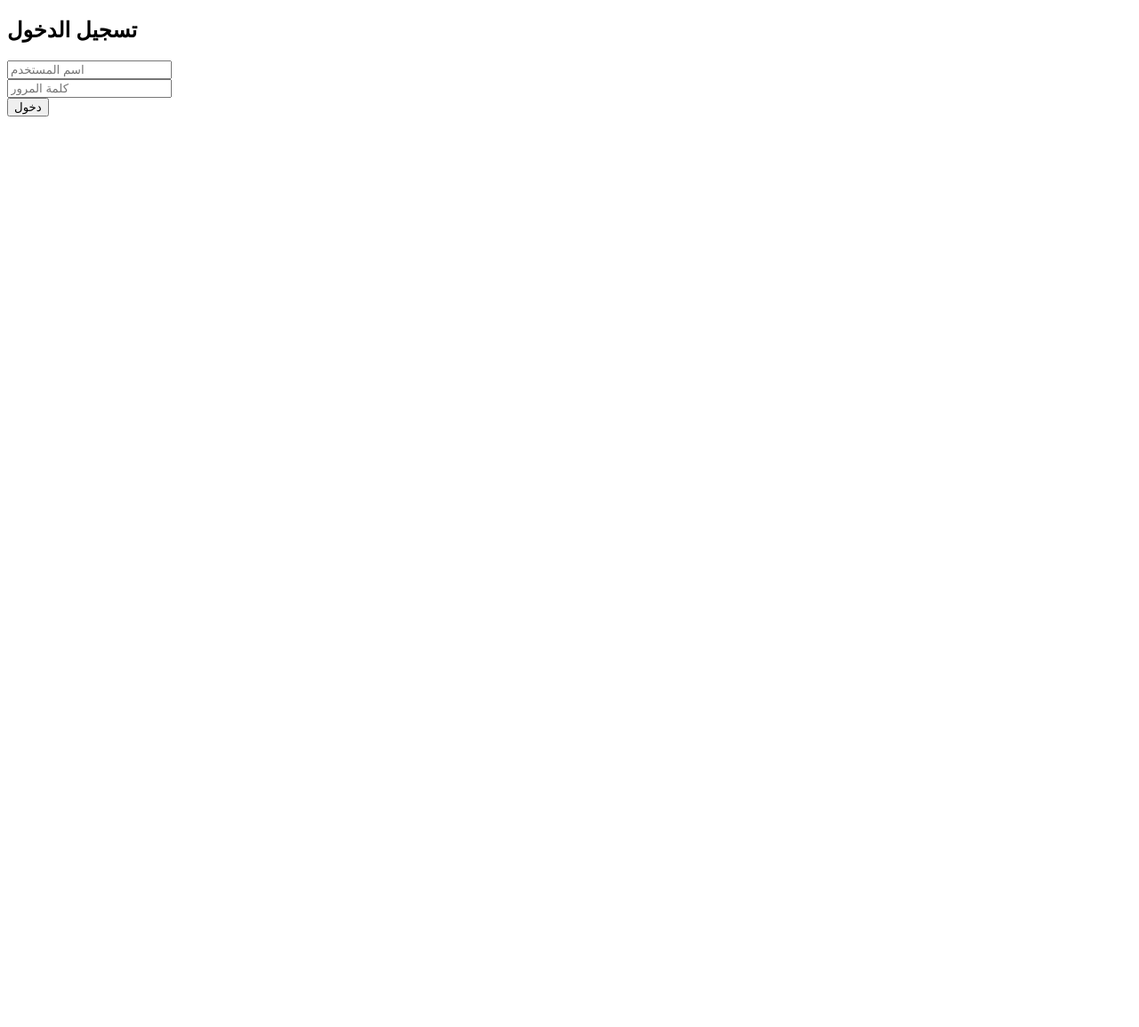
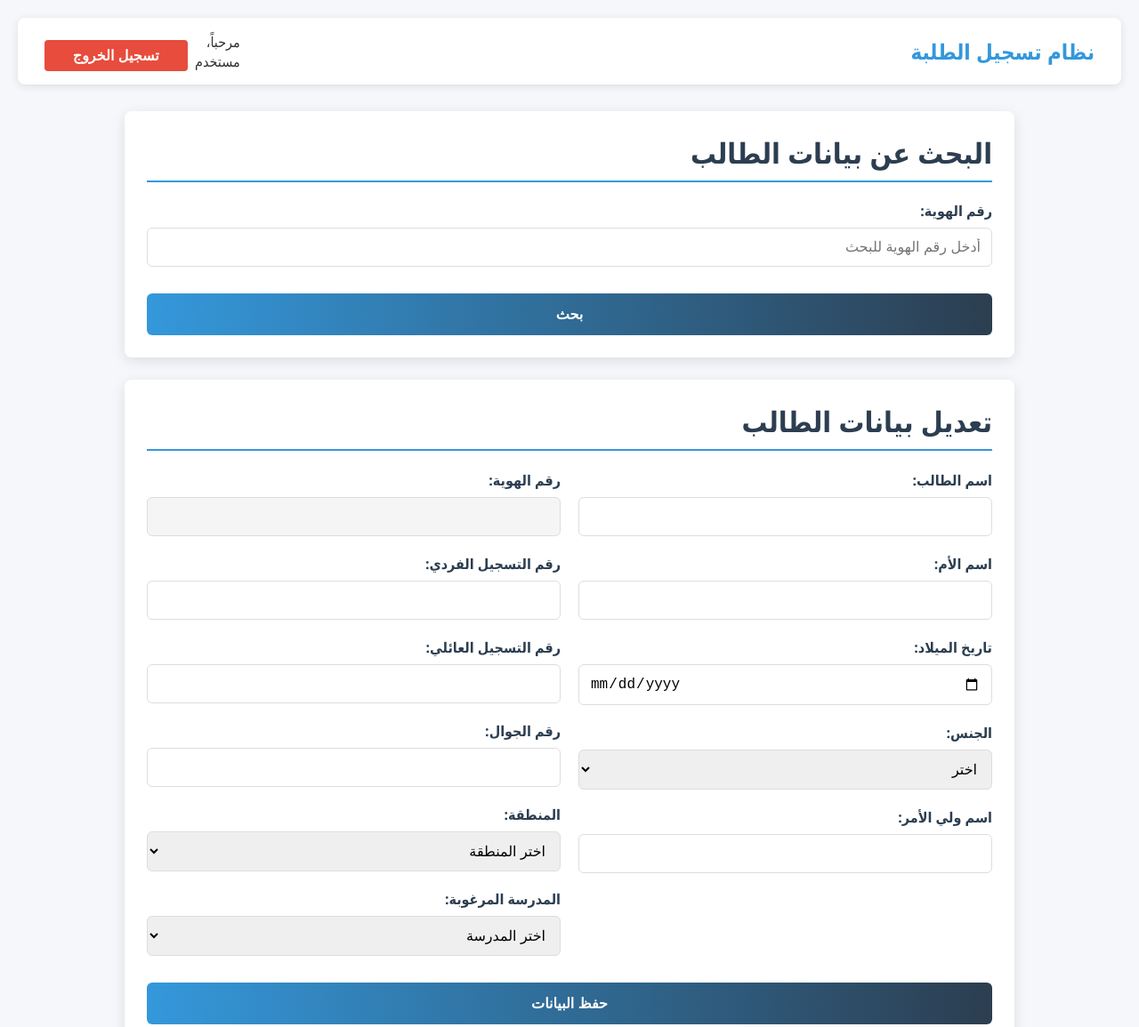
Before and after one commit to marwan-zaid/StudentRS, a website: page index.html in a window 1280 px wide. Shown: the top 1155 px of the page at 89% size. Before the commit the page ends 800 px from the top, so only its background shows below. Drawn offline with Linux system fonts and the light colour scheme.

Commit message:
index.html

```diff
--- a/index.html
+++ b/index.html
@@ -1,17 +1,90 @@
 <!DOCTYPE html>
-<html lang="ar">
+<html dir="rtl">
 <head>
-<meta charset="UTF-8">
-<title>تسجيل دخول الموظف</title>
-<link rel="manifest" href="manifest.json">
+  <meta charset="utf-8">
+  <meta name="viewport" content="width=device-width, initial-scale=1.0">
+  <title>نظام تسجيل الطلبة</title>
+  <style>
+    body { font-family: 'Segoe UI', Tahoma, Geneva, Verdana, sans-serif; background: #f5f7fa; margin: 0; padding: 20px; color: #333; }
+    .header { background: white; padding: 15px 30px; box-shadow: 0 2px 10px rgba(0,0,0,0.1); display:flex; justify-content: space-between; align-items:center; margin-bottom:30px; border-radius:8px; }
+    .logo { font-size:24px; font-weight:bold; color:#3498db; }
+    .user-info { display:flex; align-items:center; }
+    .welcome { margin-right:15px; }
+    .logout-btn { background:#e74c3c; color:white; padding:8px 15px; border:none; border-radius:4px; cursor:pointer; font-weight:bold; }
+    .container { max-width:1000px; margin:0 auto; }
+    .card { background:white; border-radius:8px; box-shadow:0 4px 15px rgba(0,0,0,0.1); padding:25px; margin-bottom:25px; }
+    h1 { color:#2c3e50; border-bottom:2px solid #3498db; padding-bottom:10px; margin-top:0; }
+    .form-group { margin-bottom:20px; }
+    label { display:block; margin-bottom:8px; font-weight:bold; color:#2c3e50; }
+    input, select { width:100%; padding:12px; border:1px solid #ddd; border-radius:6px; font-size:16px; box-sizing:border-box; }
+    input:focus, select:focus { border-color:#3498db; outline:none; box-shadow:0 0 5px rgba(52,152,219,0.5); }
+    input[readonly] { background-color:#f5f5f5; cursor:not-allowed; }
+    button { background: linear-gradient(to right,#3498db,#2c3e50); color:white; padding:14px; border:none; border-radius:6px; cursor:pointer; font-size:16px; width:100%; font-weight:bold; margin-top:10px; }
+    button.secondary { background: linear-gradient(to right,#95a5a6,#7f8c8d); }
+    .message { padding:12px; border-radius:5px; margin-top:15px; text-align:center; display:none; }
+    .error { background-color:#fadbd8; color:#e74c3c; }
+    .success { background-color:#d5f5e3; color:#27ae60; }
+    .info { background-color:#d6eaf8; color:#3498db; }
+    .search-result { display:none; margin-top:20px; }
+    .student-info { background-color:#f8f9fa; padding:20px; border-radius:6px; border-left:4px solid #3498db; }
+    .student-field { margin-bottom:10px; display:flex; }
+    .student-field label { width:180px; margin-bottom:0; color:#7f8c8d; }
+    .student-field span { font-weight:bold; }
+    .two-columns { display:flex; gap:20px; }
+    .two-columns > div { flex:1; }
+    @media (max-width:768px){ .two-columns { flex-direction:column; } }
+  </style>
 </head>
 <body>
-<h2>تسجيل الدخول</h2>
-<input type="text" id="username" placeholder="اسم المستخدم"><br>
-<input type="password" id="password" placeholder="كلمة المرور"><br>
-<button onclick="login()">دخول</button>
-<p id="msg"></p>
+  <div class="header">
+    <div class="logo">نظام تسجيل الطلبة</div>
+    <div class="user-info">
+      <div class="welcome">مرحباً، <span id="userDisplayName">مستخدم</span></div>
+      <button class="logout-btn" onclick="logout()">تسجيل الخروج</button>
+    </div>
+  </div>
 
-<script src="app.js"></script>
+  <div class="container">
+    <!-- البحث عن الطالب -->
+    <div class="card">
+      <h1>البحث عن بيانات الطالب</h1>
+      <div class="form-group">
+        <label for="idNumber">رقم الهوية:</label>
+        <input type="text" id="idNumber" placeholder="أدخل رقم الهوية للبحث">
+      </div>
+      <button onclick="searchStudent()">بحث</button>
+      <div id="searchMessage" class="message"></div>
+      <div id="searchResult" class="search-result">
+        <h2>نتيجة البحث:</h2>
+        <div id="studentInfo" class="student-info"></div>
+      </div>
+    </div>
+
+    <!-- تعديل البيانات -->
+    <div class="card">
+      <h1>تعديل بيانات الطالب</h1>
+      <div class="two-columns">
+        <div>
+          <div class="form-group"><label for="fullName">اسم الطالب:</label><input type="text" id="fullName"></div>
+          <div class="form-group"><label for="motherName">اسم الأم:</label><input type="text" id="motherName"></div>
+          <div class="form-group"><label for="birthDate">تاريخ الميلاد:</label><input type="date" id="birthDate"></div>
+          <div class="form-group"><label for="gender">الجنس:</label><select id="gender"><option value="">اختر</option><option value="ذكر">ذكر</option><option value="أنثى">أنثى</option></select></div>
+          <div class="form-group"><label for="guardianName">اسم ولي الأمر:</label><input type="text" id="guardianName"></div>
+        </div>
+        <div>
+          <div class="form-group"><label for="idNumber2">رقم الهوية:</label><input type="text" id="idNumber2" readonly></div>
+          <div class="form-group"><label for="individualRegistrationNumber">رقم التسجيل الفردي:</label><input type="text" id="individualRegistrationNumber"></div>
+          <div class="form-group"><label for="familyRegistrationNumber">رقم التسجيل العائلي:</label><input type="text" id="familyRegistrationNumber"></div>
+          <div class="form-group"><label for="phone1">رقم الجوال:</label><input type="tel" id="phone1"></div>
+          <div class="form-group"><label for="area">المنطقة:</label><select id="area" onchange="updateSchools()"><option value="">اختر المنطقة</option><option value="شمال رفح">شمال رفح</option><option value="جنوب رفح">جنوب رفح</option></select></div>
+          <div class="form-group"><label for="desiredSchool">المدرسة المرغوبة:</label><select id="desiredSchool"><option value="">اختر المدرسة</option></select></div>
+        </div>
+      </div>
+      <button onclick="saveStudent()">حفظ البيانات</button>
+      <div id="saveMessage" class="message"></div>
+    </div>
+  </div>
+
+  <script src="app.js"></script>
 </body>
 </html>
```
